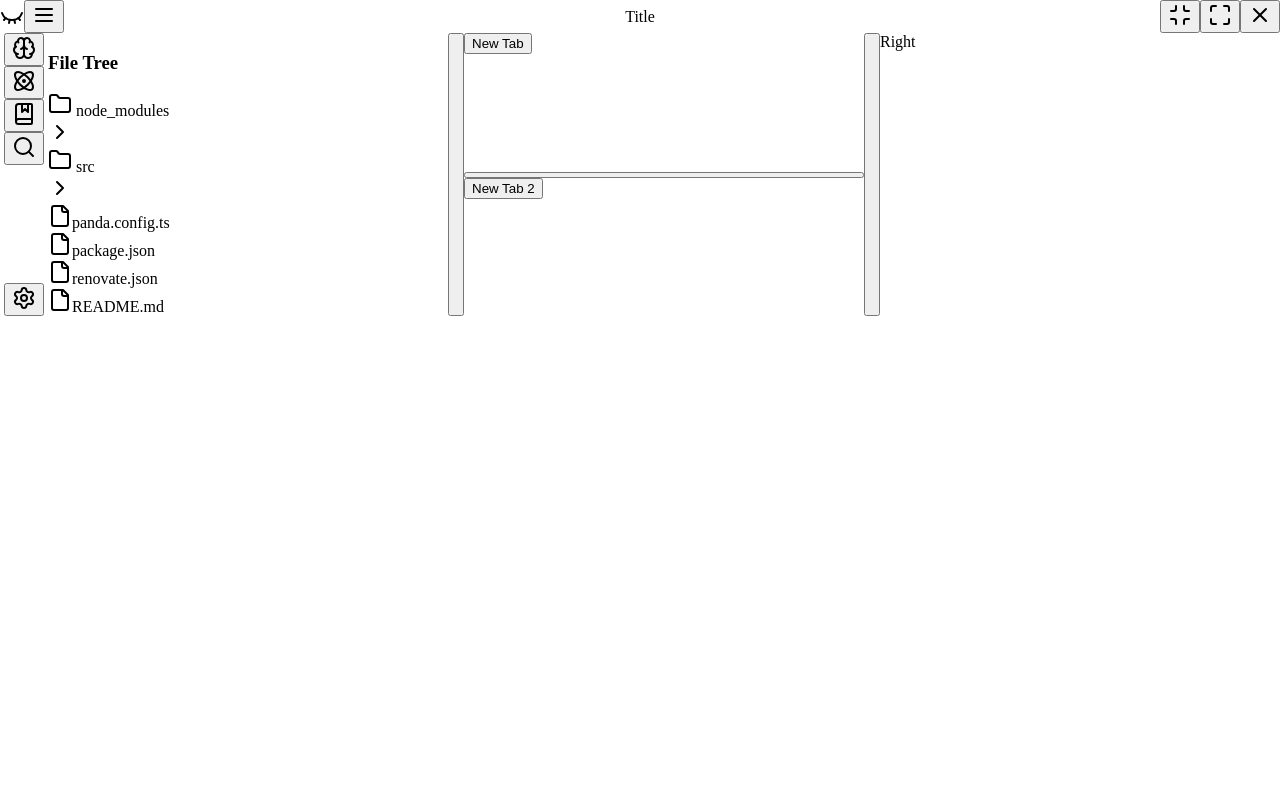
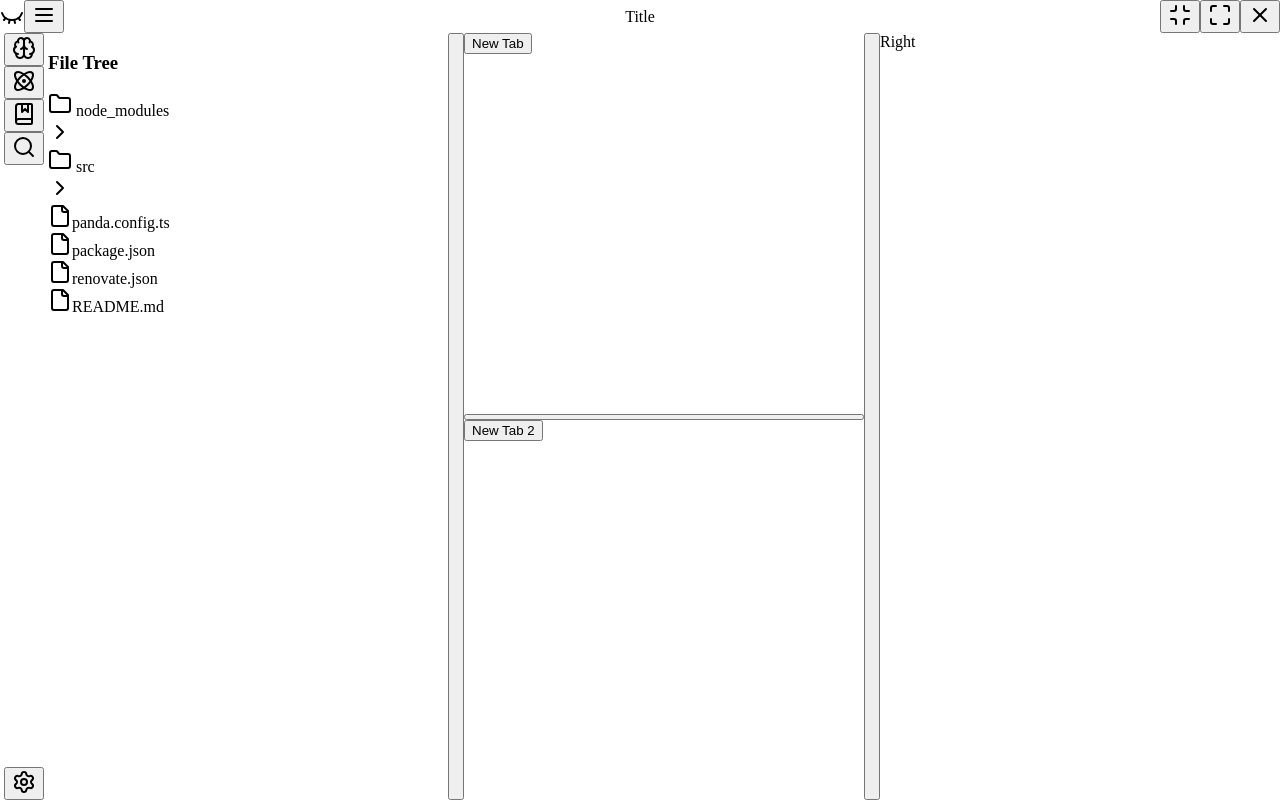
Before and after one commit to tedbjurlin/Mimir, a React (Vite) app: page / in a window 1280 px wide. Built offline with nearby package versions, Linux system fonts and the light colour scheme.

Commit message:
fixed window height problem

```diff
--- a/src/App.scss
+++ b/src/App.scss
@@ -15,4 +15,7 @@ html,
 body,
 #root {
   height: 100vh;
+  display: flex;
+  flex-direction: column;
+  overflow: hidden;
 }
--- a/src/style/TitleBar.scss
+++ b/src/style/TitleBar.scss
@@ -3,6 +3,7 @@
   flex-direction: row;
   justify-content: space-between;
   align-items: center;
+  flex: 0 0 auto;
 
   &__title {
     white-space: nowrap;
--- a/src/style/WorkspaceContainer.scss
+++ b/src/style/WorkspaceContainer.scss
@@ -1,4 +1,5 @@
 .workspace-container {
   display: flex;
   flex-direction: row;
+  flex: 1 1 0;
 }
```
